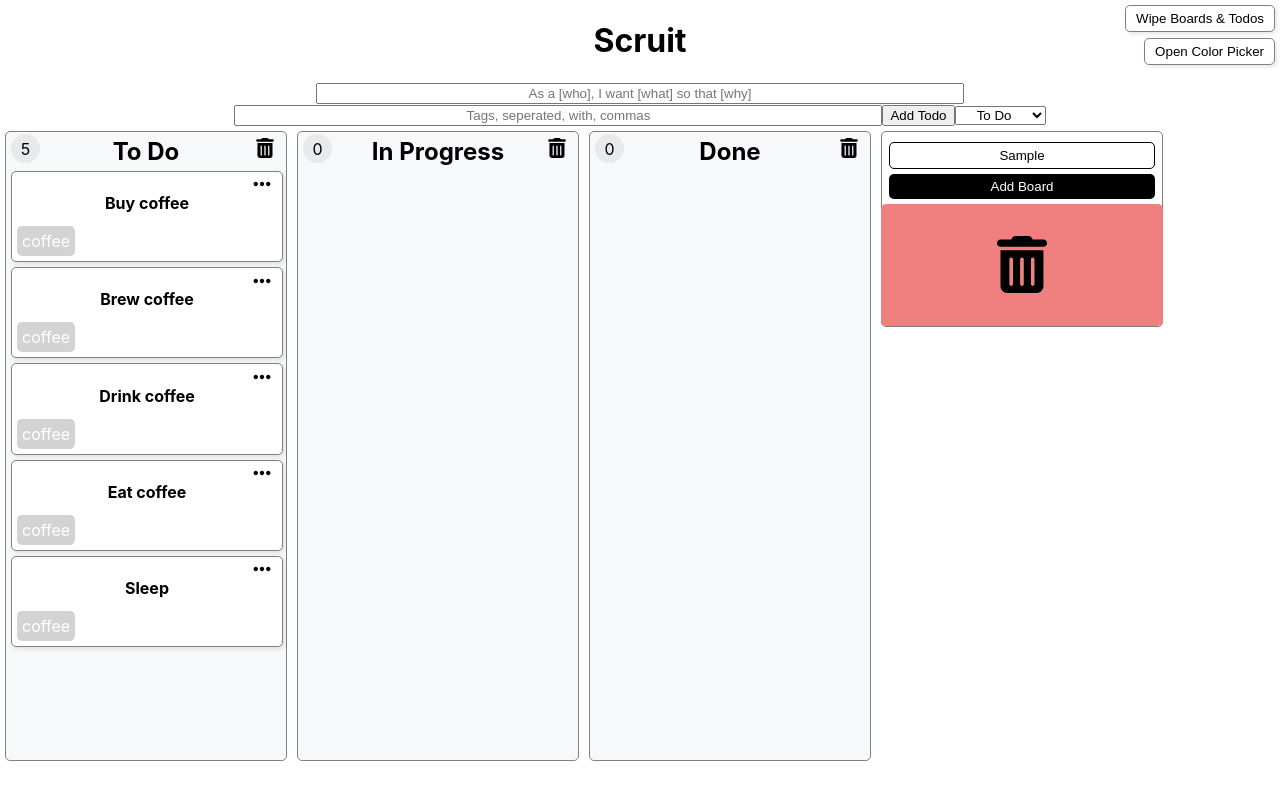
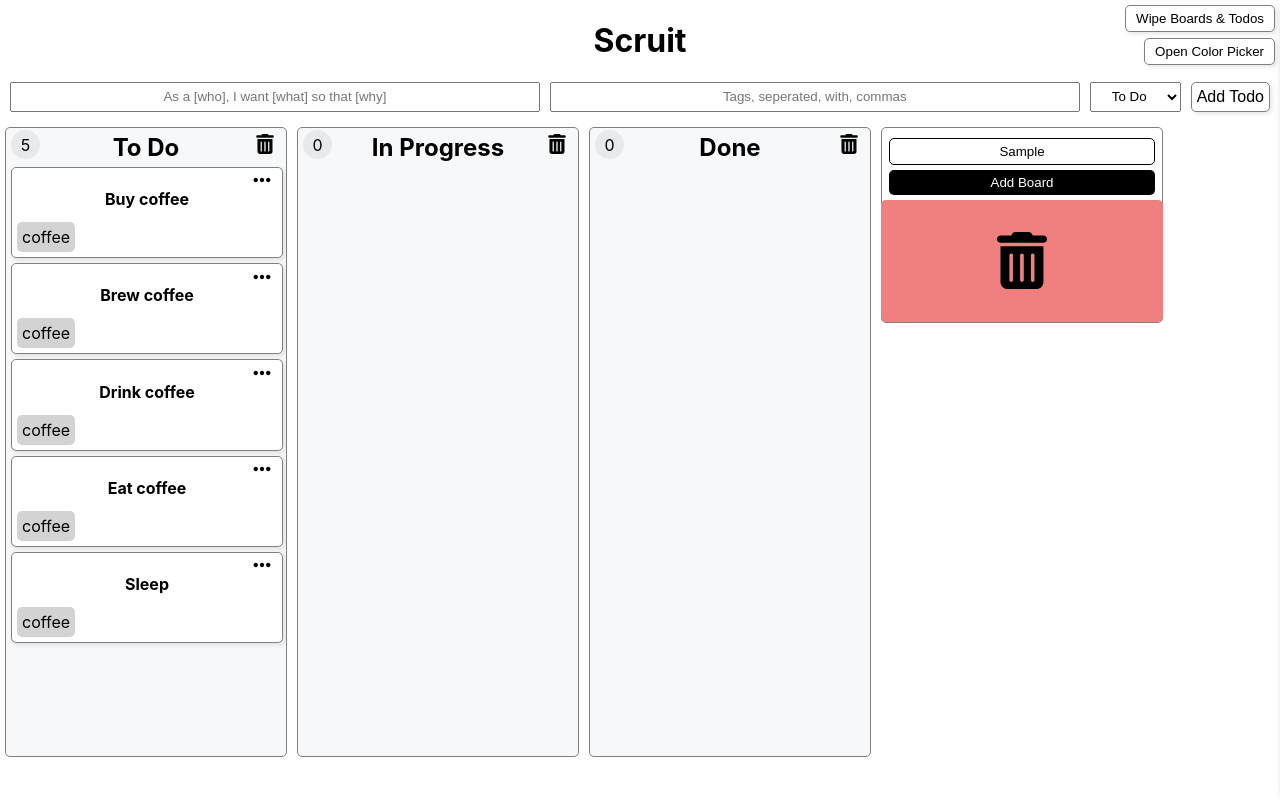
Before and after one commit to Kybbe/Scruit, a React (Create React App) app: page / in a window 1280 px wide. Both pictures are taken after typing "Sample" into the empty fields and a click on the button "Add kanban preset". Built offline with nearby package versions, Linux system fonts and the light colour scheme.

Commit message:
added random color generator ++ collapsing droppable

```diff
--- a/src/App.css
+++ b/src/App.css
@@ -75,6 +75,10 @@ input {
   margin: 5px;
 }
 
+#selectBoard {
+  max-width: 30vw;
+}
+
 .trash {
   background-color: lightcoral;
   background-image: url(./trashcan.svg);
@@ -108,6 +112,7 @@ input {
 
 .boardTitle {
   margin: 5px 35px 0px 35px;
+  word-break: break-word;
 }
 
 .boardCounter {
@@ -294,14 +299,13 @@ input {
   top: 0px;
   right: 0px;
   height: 100vh;
+  max-width: 100vw;
   z-index: 3;
 
-  transform: translateX(420px);
   transition: transform 0.4s ease;
 }
 
 .colorPickerMenuLeft {
-  position: relative;
   padding-top: 10px;
 }
 
@@ -319,15 +323,15 @@ input {
 
 .closeColorPicker {
   position: absolute;
-  bottom: 10px;
-  right: 0;
+  top: 5px;
+  right: 5px;
 }
 
 .openedColorPicker {
-  transform: translateX(0px);
+  transform: translateX(0px) !important;
 }
 
-.saveColor, .closeColorPicker, .deselectTag {
+.saveColor, .closeColorPicker, .deselectTag, .randomizeColors, .addTodo {
   background-color: white;
   border: 1px solid grey;
   border-radius: 5px;
@@ -336,10 +340,20 @@ input {
   box-shadow: 2px 2px 4px rgba(128, 128, 128, 0.2);
   transition: background-color 0.2s ease;
   font-size: 1em;
+  margin: 5px;
 }
 
-.closeColorPicker:hover, .saveColor:hover {
-  background-color: rgb(211, 211, 211);
+.addTodo {
+  margin: 0;
+  white-space: nowrap;
+}
+
+.deselectTag {
+  margin-top: 40px;
+}
+
+.closeColorPicker:hover, .saveColor:hover, .deselectTag:hover, .randomizeColors:hover, .addTodo:hover {
+  background-color: rgb(232, 232, 232);
 }
 
 .color-picker-tags {
@@ -357,8 +371,7 @@ input {
 }
 
 .color-picker-tag.selected {
-  border: 2px solid blue;
-  transform: scale(1.1);
+  box-shadow: 4px 4px 8px rgba(128, 128, 128, 0.5);
 }
 
 @media (max-width: 500px) {
--- a/src/components/ListItemComponent.js
+++ b/src/components/ListItemComponent.js
@@ -43,8 +43,10 @@ export default function ListItemComponent({todo, index, board}) {
             <div className='tags'>
             {todo.tags.length > 0 ?
               todo.tags.map((tag, index) => {
+                //remove spaces from tag
+                let tagClass = tag.replace(/\s/g, '');
                 return (
-                  <div className={"tag " + tag.toLowerCase()} key={index}>
+                  <div className={"tag " + tagClass.toLowerCase()} key={index}>
                     {tag}
                   </div>
                 )
--- a/src/components/TagColorPicker.js
+++ b/src/components/TagColorPicker.js
@@ -1,52 +1,23 @@
 import { SketchPicker } from 'react-color';
-import { useState } from 'react';
+import { useRef, useState, useEffect } from 'react';
 import { useSelector, useDispatch } from 'react-redux';
 
 export default function TagColorPicker() {
+  const dispatch = useDispatch();
+
   const state = useSelector(state => state.todos);
   const colorsFromState = useSelector(state => state.colors);
-  const dispatch = useDispatch();
+
+  const menu = useRef("");
+  const rightPane = useRef("");
+
+  const [width, setWidth] = useState(0)
+  const [selectedTag, setSelectedTag] = useState("");
+  const [color, setColor] = useState('#fe752d');
+
   const keys = Object.keys(state);
   const boards = keys.map(key => state[key]);
-  // boards = [[{todo: "asd", id: "asd"}], [{todo: "asd", id: "asd"}, {todo: "asd", id: "asd"}], [{todo: "asd", id: "asd"}]]
-  //collpase all todos into one array
-  let tags = [];
-  boards.forEach(board => {
-    board.forEach(todo => {
-      todo.tags.forEach(tag => {
-        tags.push(tag);
-      })
-    })
-  });
 
-  tags = [...new Set(tags)];
-  tags = tags.sort();
-  //tags = tags.map(tag => tag.toLowerCase());
-  console.log("tags ", tags);
-
-  let tagsAsObject = [];
-  tags.forEach(tag => {
-    tagsAsObject.push({
-      tag: tag,
-      color: ""
-    })
-  });
-
-  console.log("tagsAsObj ", tagsAsObject);
-
-  //go through all colors from state and set the color for each tag
-  if(colorsFromState){
-    colorsFromState.forEach(colorFromState => {
-      tagsAsObject.forEach(tag => {
-        if(tag.tag === colorFromState.tag){
-          tag.color = colorFromState.color;
-        }
-      })
-    });
-  }
-
-  const [selectedTag, setSelectedTag] = useState("");
-  const [color, setColor] = useState('#fe752d');
   const presetColors = [
     '#FFB5E8',
     '#FF9CEE',
@@ -63,6 +34,67 @@ export default function TagColorPicker() {
     '#FFCBC1',
     '#6f4e37',
   ];
+  // boards = [[{todo: "asd", id: "asd"}], [{todo: "asd", id: "asd"}, {todo: "asd", id: "asd"}], [{todo: "asd", id: "asd"}]]
+  //collpase all todos into one array
+  let tags = [];
+  boards.forEach(board => {
+    board.forEach(todo => {
+      todo.tags.forEach(tag => {
+        tags.push(tag);
+      })
+    })
+  });
+
+  useEffect(() => {
+    setWidth((menu.current.clientWidth) + "px")
+  })
+
+  useEffect(() => {
+    if(selectedTag !== ""){
+      rightPane.current.classList.remove("hidden");
+    } else {
+      rightPane.current.classList.add("hidden");
+    }
+  }, [selectedTag])
+
+  tags = [...new Set(tags)];
+  tags = tags.sort();
+  //tags = tags.map(tag => tag.toLowerCase());
+
+  let tagsAsObject = [];
+  tags.forEach(tag => {
+    tagsAsObject.push({
+      tag: tag,
+      color: ""
+    })
+  });
+
+  //go through all colors from state and set the color for each tag
+  if(colorsFromState){
+    colorsFromState.forEach(colorFromState => {
+      tagsAsObject.forEach(tag => {
+        if(tag.tag === colorFromState.tag){
+          tag.color = colorFromState.color;
+        }
+      })
+    });
+  }
+
+  function generateRandomColors(){
+    let randomColors = [];
+    tags.forEach(tag => {
+      randomColors.push({tag: tag, color: `#${Math.floor(Math.random() * 16777215).toString(16)}`});
+    });
+    dispatch({ type: 'SET_COLORS', payload: randomColors });
+  }
+
+  function randomPresetColors(){
+    let randomColors = [];
+    tags.forEach(tag => {
+      randomColors.push({tag: tag, color: presetColors[Math.floor(Math.random() * (presetColors.length - 1))]});
+    });
+    dispatch({ type: 'SET_COLORS', payload: randomColors });
+  }
 
   function onComplete(){
     //make tags an array of objects with tag and color
@@ -74,7 +106,6 @@ export default function TagColorPicker() {
         tag.color = color;
       }
     });
-    console.log("tagsASObj in onComplete ", tagsAsObject);
 
     setSelectedTag("")
 
@@ -109,30 +140,36 @@ export default function TagColorPicker() {
 
     var luma = 0.2126 * r + 0.7152 * g + 0.0722 * b; // per ITU-R BT.709
 
-    if (luma < 90) {
+    if (luma > 90) {
+      textStyle = "#000"
+    } else if(luma === 0){
+      textStyle = "#000"
+    } else {
       textStyle = "#fff"
-    } else {
-      textStyle = "#000"
     }
-    sheet.insertRule(`.${tag.tag.toLowerCase()} { background-color: ${tag.color}; color: ${textStyle} }`, sheet.cssRules.length);
+    //remove spaces from tag.tag
+    let tagName = tag.tag.replace(/\s/g, '');
+    sheet.insertRule(`.${tagName.toLowerCase()} { background-color: ${tag.color}; color: ${textStyle} }`, sheet.cssRules.length);
   });
 
   function openColorPicker() {
-    document.getElementsByClassName("colorPickerMenu")[0].classList.toggle("openedColorPicker");
+    menu.current.classList.toggle("openedColorPicker");
+    rightPane.current.classList.add("hidden");
+    setSelectedTag("");
   }
 
   return (
-    <div className='colorPickerMenu'>
-      <div className='colorPickerMenuLeft'>
+    <div className='colorPickerMenu' ref={menu} style={{transform: `translateX(${width})`}}>
+      <div className='colorPickerMenuLeft' ref={rightPane}>
         <SketchPicker color={color} presetColors={presetColors} onChange={color => {
           setColor(color.hex);
         }} />
-        <button onClick={onComplete} className="saveColor">Save</button>
+        <button onClick={(e)=> {onComplete(); e.stopPropagation()}} className="saveColor">Save</button>
 
-        <button className='closeColorPicker' onClick={openColorPicker}>Close</button>
       </div>
-      <div className='colorPickerMenuRight'>
+      <div className='colorPickerMenuRight' onClick={() => {setSelectedTag("")}}>
         <h1>Tags</h1>
+        <p>Click on a tag to edit it's color</p>
         <div className='color-picker-tags'>
           {tags.map((tag, index) => {
             let thisTagsColor = "";
@@ -150,21 +187,26 @@ export default function TagColorPicker() {
 
             var luma = 0.2126 * r + 0.7152 * g + 0.0722 * b; // per ITU-R BT.709
 
-            if (luma < 90) {
+            if (luma > 90) {
+              thisTagsTextColor = "#000"
+            } else if(luma === 0){
+              thisTagsTextColor = "#000"
+            } else {
               thisTagsTextColor = "#fff"
-            } else {
-              thisTagsTextColor = "#000"
             }
             return (
-              <div key={index} onClick={()=>{selectTag(tag)}}
+              <div key={index} onClick={(e)=>{selectTag(tag); e.stopPropagation(); }}
               className={`color-picker-tag ${selectedTag === tag ? "selected" : ""}`}
               style={selectedTag === tag ? {color: thisTagsTextColor, backgroundColor: color} : {color: thisTagsTextColor, backgroundColor: thisTagsColor}}>
                 {tag}
               </div>
             )
           })}
+          <button className='randomizeColors' onClick={generateRandomColors}>Random colors for all tags</button>
+          <button className='randomizeColors' onClick={randomPresetColors}>Random pastel color for all tags</button>
           <button className='deselectTag' onClick={deselect}>Deselect</button>
         </div>
+        <button className='closeColorPicker' onClick={openColorPicker}>Close</button>
       </div>
     </div>
   )
--- a/src/views/Home.js
+++ b/src/views/Home.js
@@ -82,6 +82,24 @@ export default function Home() {
     todos.forEach(todo => dispatch({ type: "ADD_TODO", payload: {name: todo.name, todo: todo.todo} }))
   }
 
+  async function stressTestBoard() {
+    let boardNames = ["ASDASDASDASDASDASDADS", "asdASDJKL ASDjl ASDljkADSLJK ADS JL", "3", "!,.()/{} [] sdasjkl ,  , m mas mads", "ASJL ASJK LASDLJ KDSJLK AJ KLDSAJLK ADSJLK DASJLKDJLK ASJL KDASLJK DSALJK DASJLKDLJS KAALDSJ LJ KDSAL JKDSA"];
+    boardNames.forEach(name => dispatch({ type: "ADD_BOARD", payload: name }))
+
+    let names = ["ASLDKJASLDKJASLDKLJASDL KASLJ DKL JASL JKDASJKL L JKDALS JDSLJ ALJ KADSAKLJ SKJLJL AKSDL JKSADJL KSL JKLJ KDASLJ KDSA", "ASDJASDJASDKJHASKDJHASKDJHASKDJAKSDJHAKSDJHKAJHSD", "3", "!;?=)(/&%€#{}{}{}}[[][]][|§|[]≈±≈][|§∞$£¥¢‰}≠¿", "Sleep", "Code", "Game", "Add form to login", "Register old users", "asd", "Stuff", "3", "Sleep", "Code", "Game", "Add form to login", "Register old users", "asd", "Stuff", "3", "Sleep", "Code", "Game", "Add form to login", "Register old users", "asd", "Stuff", "3", "Sleep", "Code", "Game", "Add form to login", "Register old users", "asd", "Stuff", "3", "Sleep", "Code", "Game", "Add form to login", "Register old users", "asd", "Stuff", "3", "Sleep", "Code", "Game", "Add form to login", "Register old users", "asd", "Stuff", "3", "Sleep", "Code", "Game", "Add form to login", "Register old users", "asd", "Stuff", "3", "Sleep", "Code", "Game", "Add form to login", "Register old users", "asd", "Stuff", "3"];
+    let tags = ["Coffee", "Code", "Game", "Form", "Register", "Stuff", "HBNKIUYGJKIUHAKSDJALSHALKSDJLASKJDLASKJDALSKD", "AJ KLSDLJASDLJ K DLJSAL JKSADLJ KDSAJLK JLDSAJLK DSA"];
+    let todos = names.map((name, index) => {
+      let newTodo = {
+        name: name,
+        id: uuidv4(),
+        tags: tags.slice(Math.floor(Math.random() * tags.length)),
+      }
+      let randomBoard = Math.floor(Math.random() * boardNames.length);
+      return {name: boardNames[randomBoard], todo: newTodo};
+    })
+    todos.forEach(todo => dispatch({ type: "ADD_TODO", payload: {name: todo.name, todo: todo.todo} }))
+  }
+
   function handleKeyDown(e) {
     if (e.key === 'Enter') {
       if(e.target.id === "todoName"){
@@ -143,26 +161,29 @@ export default function Home() {
     <div>
       <h1>Scruit</h1>
         { boards.length > 0 ? (
-          <div>
+          <>
+            <div style={{display: "flex", gap: "10px", margin: "10px"}}>
               <input id="todoName" type="text" ref={todoName} onKeyDown={handleKeyDown} placeholder="As a [who], I want [what] so that [why]"></input>
               <input id="tags" type="text" ref={tagsInput} placeholder="Tags, seperated, with, commas"></input>
-            <button onClick={addTodo}>Add Todo</button>
               <select id="selectBoard" ref={selectedBoard} defaultValue={boards[0]}>
                 {boards.map((board, index) => (
                   <option key={index} value={board}>{board}</option>
                 ))}
               </select>
+              <button className="addTodo" onClick={addTodo}>Add Todo</button>
+            </div>
             <div>
               <button className="deleteAll" onClick={deleteAll}>Wipe Boards & Todos</button>
               <button className="openColorPicker" onClick={openColorPicker}>Open Color Picker</button>
               <TagColorPicker />
           </div>
-          </div>
+          </>
         ) : (
           <div>
             <p>Add a board down below!</p>
             <button onClick={addKanbanPreset}>Add kanban preset</button>
             <button onClick={addLargeKanbanPreset}>Add large kanban preset</button>
+            <button onClick={stressTestBoard}>Add Stresstest preset</button>
           </div>
         )}
 
```
Also changed, not shown: src/components/ListComponent.js (+14 -3 lines). Lines whose indentation alone changed are shown as unchanged.
